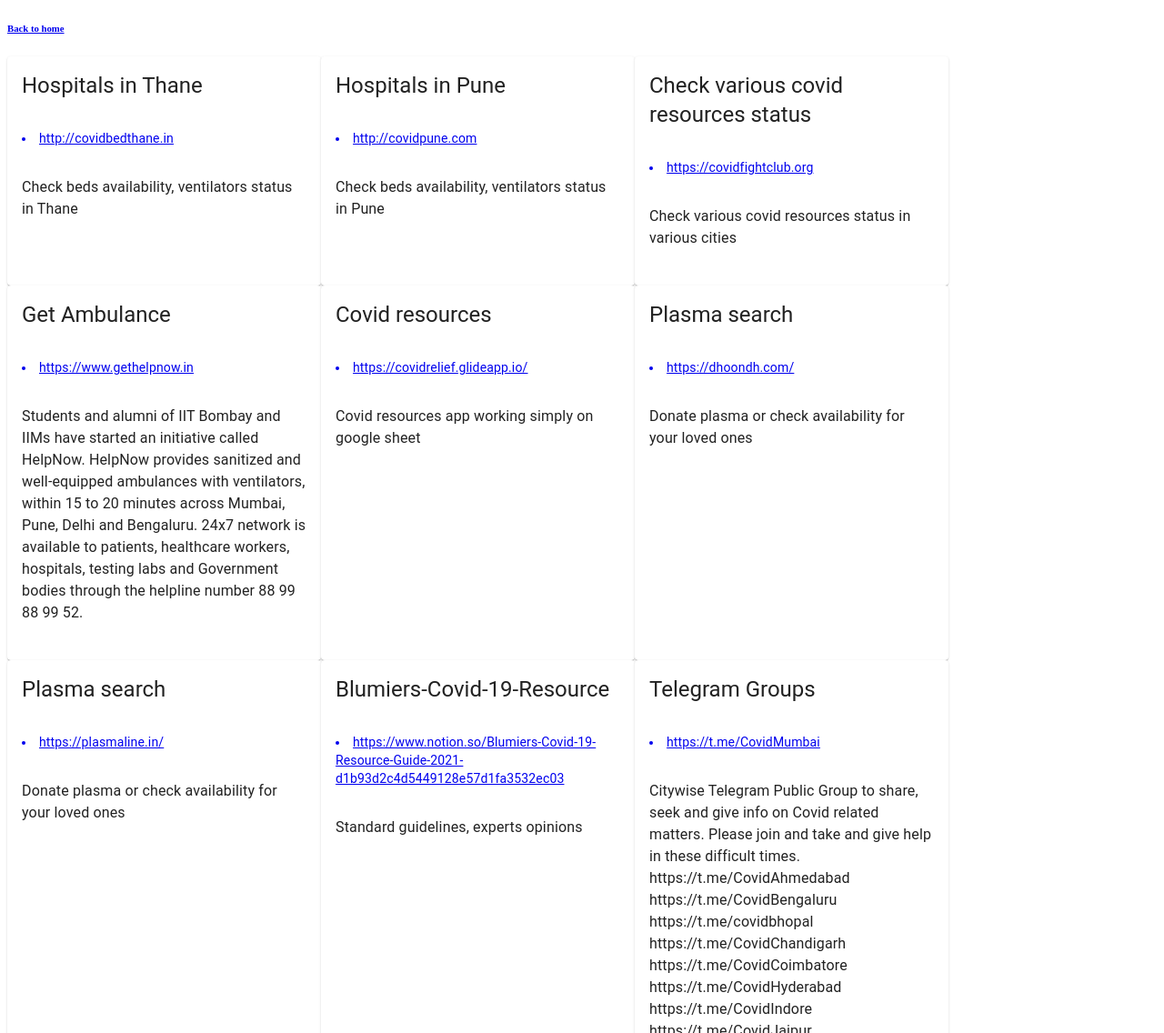
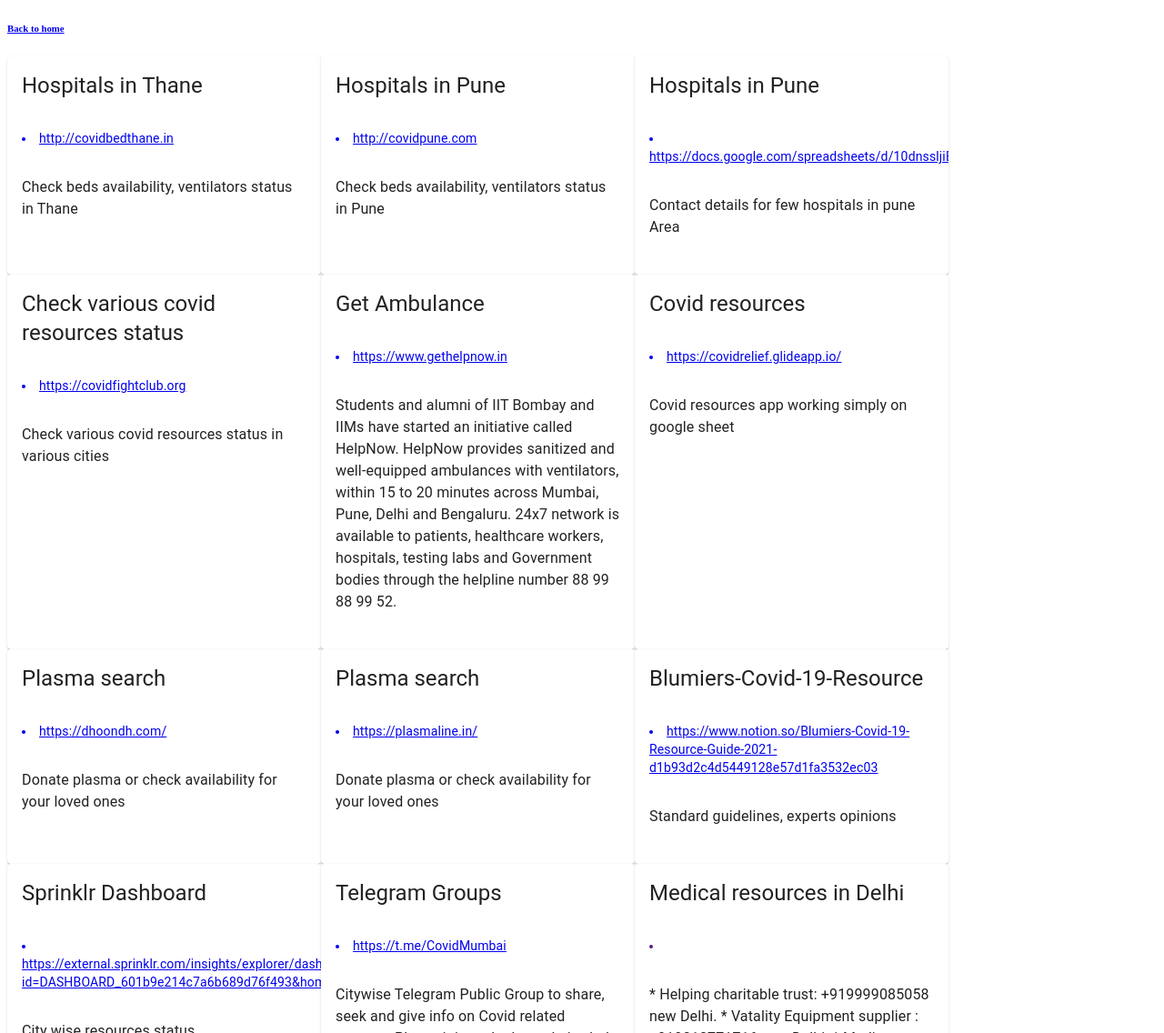
Before and after one commit to chetan-acharekar/covidinfo, a Next.js app: page /useful-links in a window 1280 px wide. Shown: the top 1136 px of the page at 91% size. Built offline with nearby package versions, Linux system fonts and the light colour scheme.

Commit message:
added new links

```diff
--- a/pages/useful-links.js
+++ b/pages/useful-links.js
@@ -47,6 +47,11 @@ export default function UseFulLinks() {
             description:"Check beds availability, ventilators status in Pune"
         },
         {
+            url:"https://docs.google.com/spreadsheets/d/10dnssljiBoCE7Ni9UGpEGcWiBn0z_8vBARHAkoU8HJg/edit#gid=0",
+            description:"Contact details for few hospitals in pune Area ",
+            title:"Hospitals in Pune",
+        },
+        {
             url:"https://covidfightclub.org",
             title:"Check various covid resources status",
             description:"Check various covid resources status in various cities"
@@ -76,6 +81,12 @@ export default function UseFulLinks() {
             url:"https://www.notion.so/Blumiers-Covid-19-Resource-Guide-2021-d1b93d2c4d5449128e57d1fa3532ec03",
             title:"Blumiers-Covid-19-Resource"
         },
+        {
+            description:"City wise resources status ",
+            title:"Sprinklr Dashboard",
+            url:"https://external.sprinklr.com/insights/explorer/dashboard/601b9e214c7a6b689d76f493/tab/5?id=DASHBOARD_601b9e214c7a6b689d76f493&home=1"
+        },
+
         {
             url:"https://t.me/CovidMumbai",
             title:"Telegram Groups",
```
Also changed, not shown: pages/social-media.js (+11 -1 lines).
